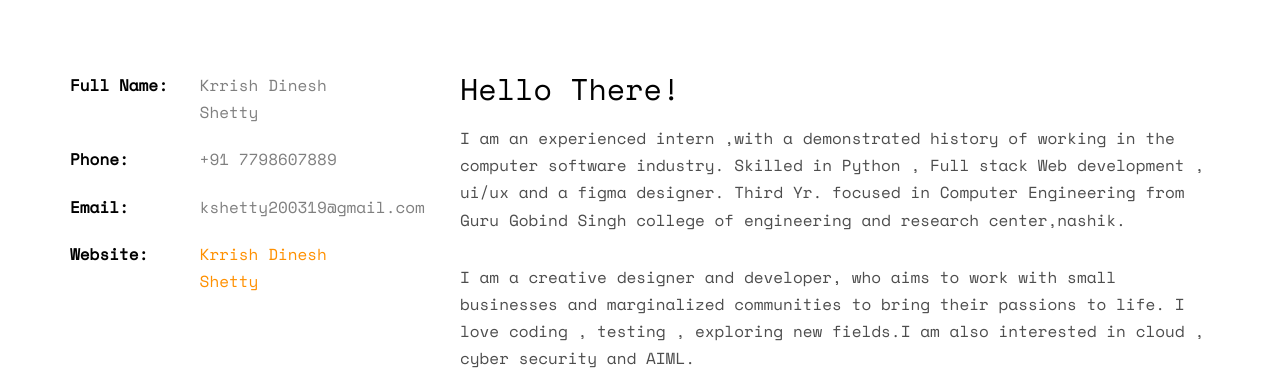
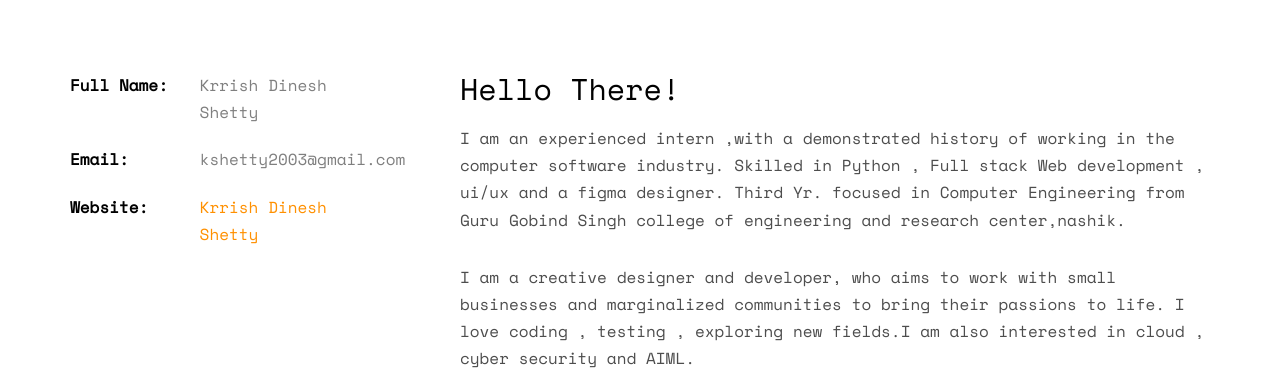
Before and after one commit to Krrish-shetty/krrishshettyportfolio, a plain HTML site: page index.html in a window 1280 px wide. Shown: the part 1000-1381 px from the top of the page. Drawn offline with nearby package versions, Linux system fonts and the light colour scheme; some packages are replaced by stand-ins of ours; no server answers; files whose address does not match are found by name.

Commit message:
Update index.html

```diff
--- a/index.html
+++ b/index.html
@@ -84,8 +84,7 @@
 				<div class="col-md-4">
 					<ul class="info">
 						<li><span class="first-block">Full Name:</span><span class="second-block">Krrish Dinesh Shetty</span></li>
-						<li><span class="first-block">Phone:</span><span class="second-block">+91 7798607889</span></li>
-						<li><span class="first-block">Email:</span><span class="second-block">kshetty200319@gmail.com</span></li>
+						<li><span class="first-block">Email:</span><span class="second-block">kshetty2003@gmail.com</span></li>
 						<li><span class="first-block">Website:</span><span class="second-block"><a href="http://krrishshetty.tech/">Krrish Dinesh Shetty</a></span></li>
 
 					</ul>
```
